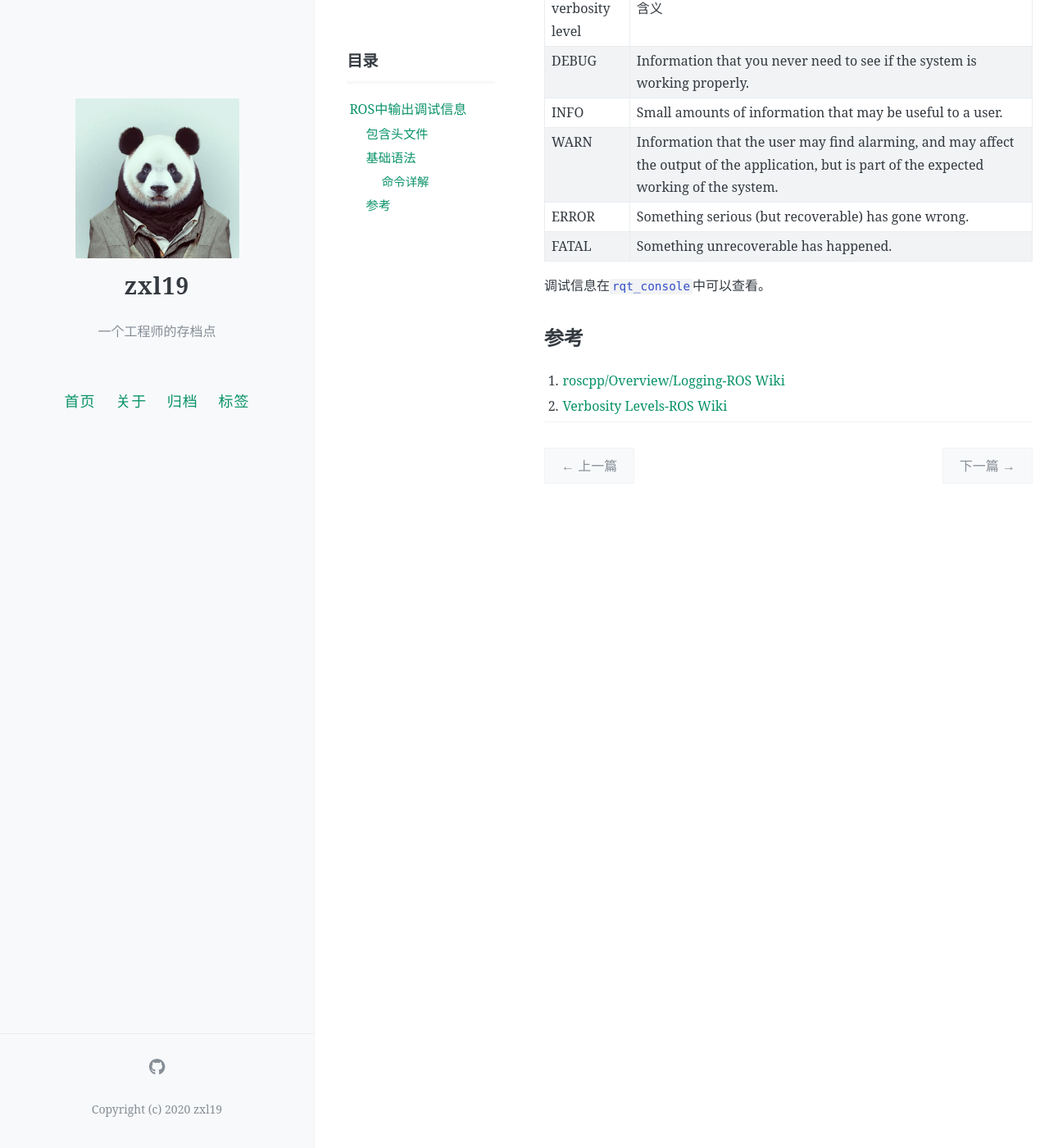
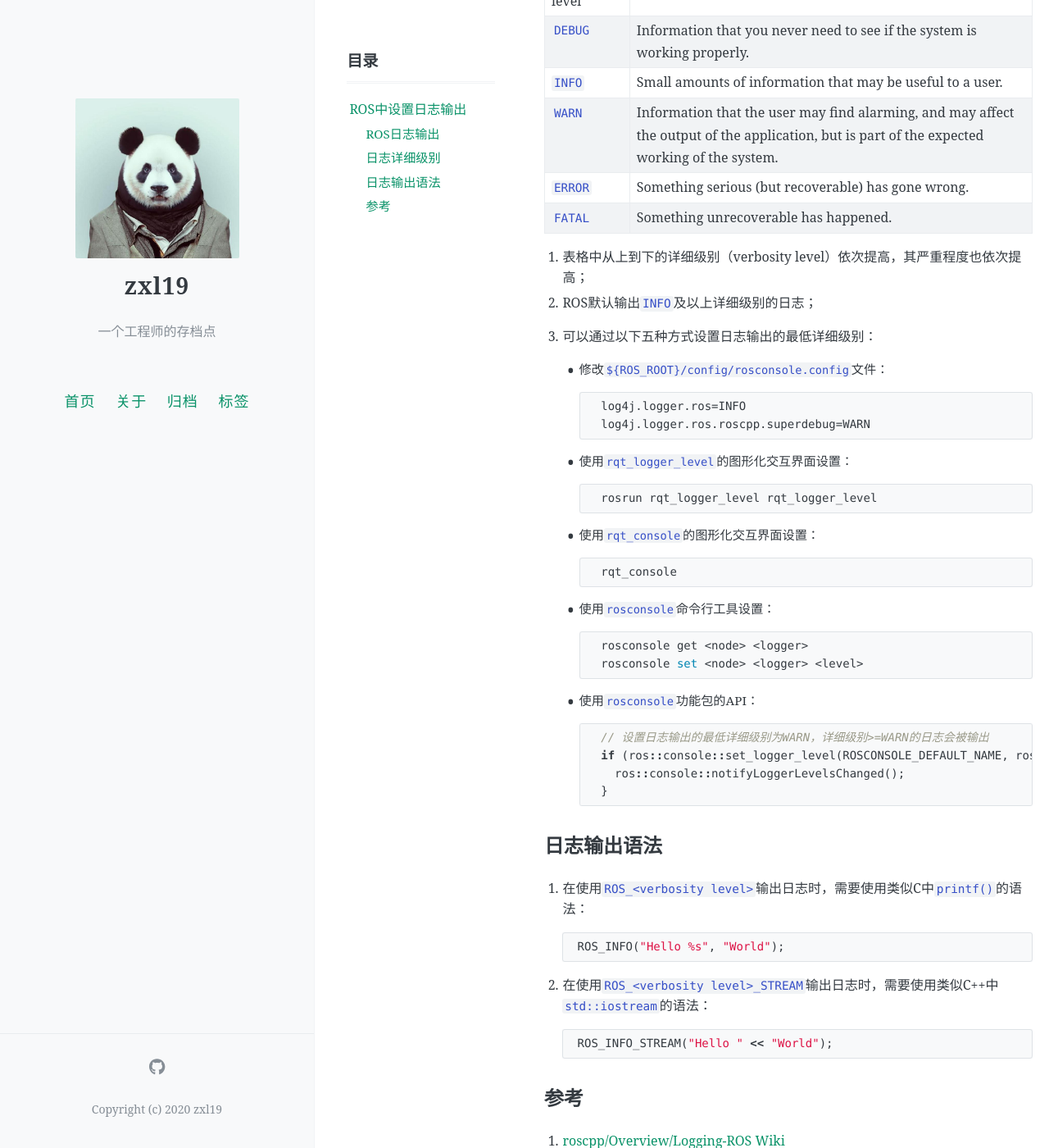
Before and after one commit to zxl19/zxl19.github.io, a Jekyll site: the page built from _posts/2021-06-08-ros-logging.md, in a window 1280 px wide and 1400 px high, scrolled down 608 px. Shown: the whole window at 82% size. Built offline with Jekyll 4.4.1, drawn with Linux system fonts in a browser that asks for light colours; comment, search, counter and statistics services are not loaded; before the commit the page ends 1238 px from its top, so only the background shows below that; some of the changed text lies outside the part shown.

Commit message:
Update Posts

````diff
--- a/_posts/2021-06-08-ros-logging.md
+++ b/_posts/2021-06-08-ros-logging.md
@@ -1,6 +1,6 @@
 ---
 layout: post
-title: ROS中输出调试信息
+title: ROS中设置日志输出
 date: 2021-06-08
 author: zxl19
 tags: [ROS, Note]
@@ -9,39 +9,92 @@ toc: true
 pinned: false
 ---
 
-在ROS中输出调试信息的方法。
+在ROS中设置日志输出的方法。
 
 <!-- more -->
 
-## 包含头文件
+## ROS日志输出
 
-```cpp
-#include <ros/console.h>
-```
+1. 需要包含头文件：
 
-## 基础语法
+    ```cpp
+    #include <ros/console.h>
+    ```
 
-```cpp
-ROS_<verbosity level>[_STREAM][_<other>]
-```
+2. ROS定义了`ROS_*`形式的宏，用于表示不同类型的日志输出：
 
-常用`ROS_<verbosity level>`宏定义进行不同详细程度的输出。
+    ```cpp
+    ROS_<verbosity level>[_STREAM][_<other>]
+    ```
 
-### 命令详解
+3. 日志输出可以在终端中或者`rqt_console`中查看；
 
-表格中从上到下严重程度递增，默认详细程度为`ROS_INFO()`。。
+## 日志详细级别
 
 | verbosity level | 含义 |
 | :------ | :------|
-| DEBUG | Information that you never need to see if the system is working properly. |
-| INFO | Small amounts of information that may be useful to a user. |
-| WARN | Information that the user may find alarming, and may affect the output of the application, but is part of the expected working of the system. |
-| ERROR | Something serious (but recoverable) has gone wrong. |
-| FATAL | Something unrecoverable has happened. |
+| `DEBUG` | Information that you never need to see if the system is working properly. |
+| `INFO` | Small amounts of information that may be useful to a user. |
+| `WARN` | Information that the user may find alarming, and may affect the output of the application, but is part of the expected working of the system. |
+| `ERROR` | Something serious (but recoverable) has gone wrong. |
+| `FATAL` | Something unrecoverable has happened. |
 
-调试信息在`rqt_console`中可以查看。
+1. 表格中从上到下的详细级别（verbosity level）依次提高，其严重程度也依次提高；
+2. ROS默认输出`INFO`及以上详细级别的日志；
+3. 可以通过以下五种方式设置日志输出的最低详细级别：
+
+    - 修改`${ROS_ROOT}/config/rosconsole.config`文件：
+
+        ```text
+        log4j.logger.ros=INFO
+        log4j.logger.ros.roscpp.superdebug=WARN
+        ```
+
+    - 使用`rqt_logger_level`的图形化交互界面设置：
+
+        ```shell
+        rosrun rqt_logger_level rqt_logger_level
+        ```
+
+    - 使用`rqt_console`的图形化交互界面设置：
+
+        ```shell
+        rqt_console
+        ```
+
+    - 使用`rosconsole`命令行工具设置：
+
+        ```shell
+        rosconsole get <node> <logger>
+        rosconsole set <node> <logger> <level>
+        ```
+
+    - 使用`rosconsole`功能包的API：
+
+        ```cpp
+        // 设置日志输出的最低详细级别为WARN，详细级别>=WARN的日志会被输出
+        if (ros::console::set_logger_level(ROSCONSOLE_DEFAULT_NAME, ros::console::levels::Warn)) {
+          ros::console::notifyLoggerLevelsChanged();
+        }
+        ```
+
+## 日志输出语法
+
+1. 在使用`ROS_<verbosity level>`输出日志时，需要使用类似C中`printf()`的语法：
+
+    ```cpp
+    ROS_INFO("Hello %s", "World");
+    ```
+
+2. 在使用`ROS_<verbosity level>_STREAM`输出日志时，需要使用类似C++中`std::iostream`的语法：
+
+    ```cpp
+    ROS_INFO_STREAM("Hello " << "World");
+    ```
 
 ## 参考
 
 1. [roscpp/Overview/Logging-ROS Wiki](http://wiki.ros.org/roscpp/Overview/Logging)
 2. [Verbosity Levels-ROS Wiki](http://wiki.ros.org/Verbosity%20Levels)
+3. [ros中的日志输出级别-CSDN博客](https://blog.csdn.net/qq_42731705/article/details/123199541)
+4. [ROS_INFO与ROS_INFO_STREAM-CSDN博客](https://blog.csdn.net/newbeixue/article/details/113842570)
````
Also changed, not shown: _posts/2021-06-08-rosbag-cmd.md (deleted, +0 -221 lines), _posts/2021-06-08-rosbag-command.md (added, +232 -0 lines).
